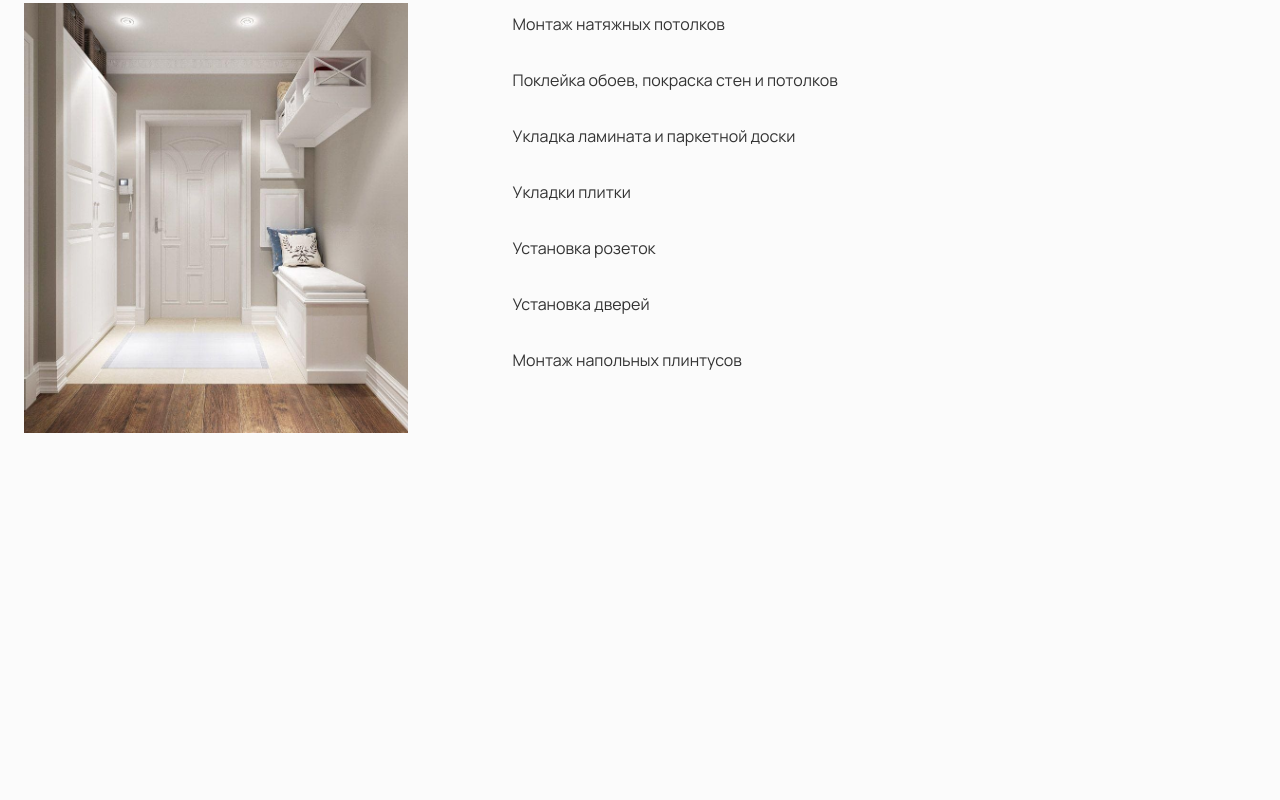
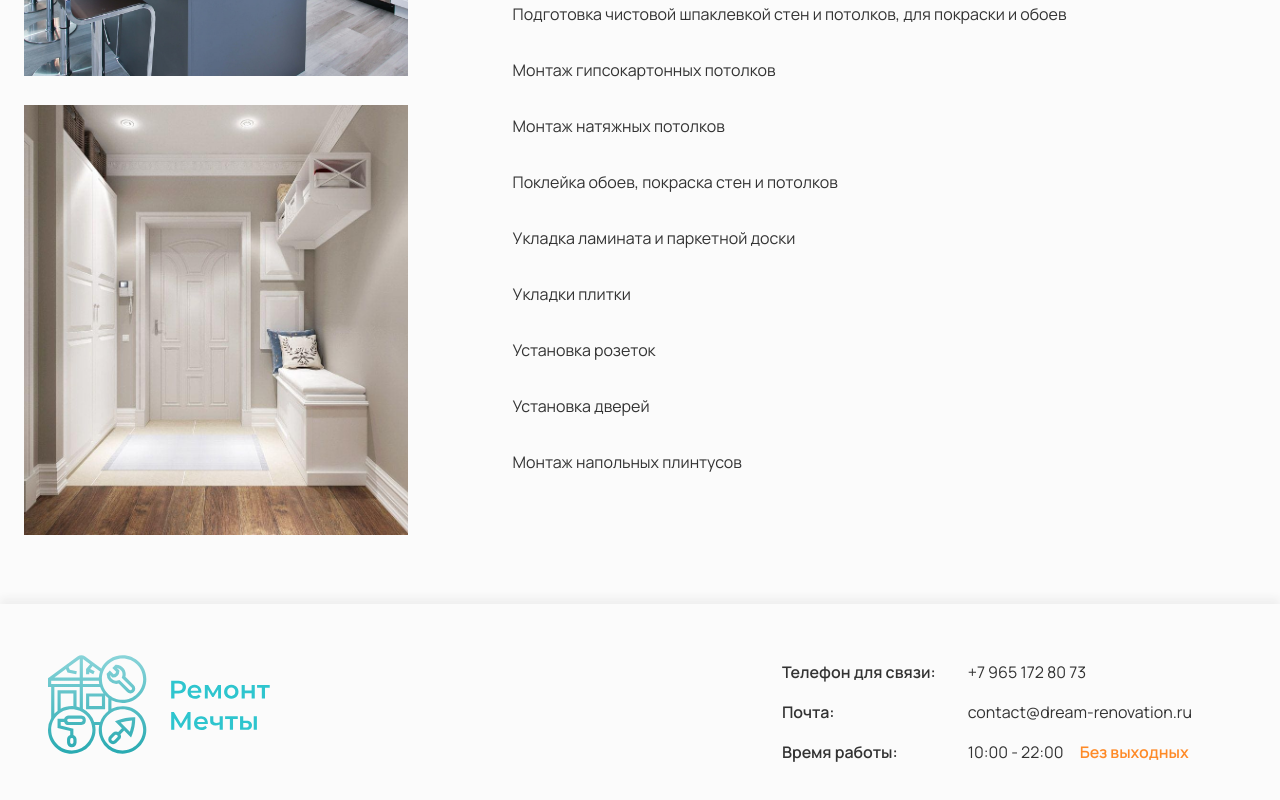
Before and after one commit to vi-latyshev/dream-renovation, a Next.js app: page /services/kitchen in a window 1280 px wide. Shown: the part 648-1448 px from the top of the page. Before the commit the page ends 1150 px from the top, so only its background shows below. Built offline with nearby package versions, Linux system fonts and the light colour scheme.

Commit message:
feat: add header & footer for each page

```diff
--- a/src/components/Footer/Footer.tsx
+++ b/src/components/Footer/Footer.tsx
@@ -1,15 +1,21 @@
-import { Container, makeStyles } from '@material-ui/core';
+import { alpha, Container, makeStyles } from '@material-ui/core';
 
 import { LogoIcon } from 'icons/Logo';
 
 import { ContactsBlock } from './ContactBlock';
 
-const useStyles = makeStyles(({ spacing }) => ({
+const useStyles = makeStyles(({ spacing, palette, breakpoints }) => ({
     footer: {
+        display: 'flex',
+        justifyContent: 'center',
+        boxShadow: `0px -6px 8px ${alpha(palette.text.primary, 0.06)}`,
+    },
+    container: {
         display: 'flex',
         flexDirection: 'row',
         alignItems: 'center',
-        padding: spacing(5, 0),
+        width: breakpoints.values.xl,
+        padding: spacing(5, 3),
     },
     logo: {
         width: 222,
@@ -21,9 +27,11 @@ export const Footer = () => {
     const classes = useStyles();
 
     return (
-        <Container component="footer" className={classes.footer}>
-            <LogoIcon className={classes.logo} />
-            <ContactsBlock />
+        <Container component="footer" maxWidth={false} className={classes.footer}>
+            <div className={classes.container}>
+                <LogoIcon className={classes.logo} />
+                <ContactsBlock />
+            </div>
         </Container>
     );
 };
--- a/src/components/Header/Header.tsx
+++ b/src/components/Header/Header.tsx
@@ -1,5 +1,6 @@
 import { Container, makeStyles } from '@material-ui/core';
 
+import { Link } from 'components/controls';
 import { LogoIcon } from 'icons/Logo';
 
 import { Navigation } from './Navigation';
@@ -23,7 +24,9 @@ export const Header = () => {
     return (
         <Container component="header" className={classes.header}>
             <div className={classes.container}>
-                <LogoIcon />
+                <Link href="/">
+                    <LogoIcon />
+                </Link>
                 <Navigation />
                 <Socials />
             </div>
--- a/src/pages/services/bathroom.tsx
+++ b/src/pages/services/bathroom.tsx
@@ -1,4 +1,4 @@
-import { PageBase } from 'components/Page';
+import { Page } from 'components/Page';
 
 import { ServicesContainer } from 'views/services/components';
 import { BathroomView } from 'views/services/bathroom';
@@ -10,11 +10,11 @@ const meta: PageMetaProps = {
 };
 
 const BathroomPage = () => (
-    <PageBase meta={meta}>
+    <Page meta={meta}>
         <ServicesContainer title={meta.title!}>
             <BathroomView />
         </ServicesContainer>
-    </PageBase>
+    </Page>
 );
 
 export default BathroomPage;
--- a/src/pages/services/electricity.tsx
+++ b/src/pages/services/electricity.tsx
@@ -1,4 +1,4 @@
-import { PageBase } from 'components/Page';
+import { Page } from 'components/Page';
 
 import { ServicesContainer } from 'views/services/components';
 import { ElectricityView } from 'views/services/electricity';
@@ -10,11 +10,11 @@ const meta: PageMetaProps = {
 };
 
 const ElectricityPage = () => (
-    <PageBase meta={meta}>
+    <Page meta={meta}>
         <ServicesContainer title={meta.title!}>
             <ElectricityView />
         </ServicesContainer>
-    </PageBase>
+    </Page>
 );
 
 export default ElectricityPage;
--- a/src/pages/services/floors.tsx
+++ b/src/pages/services/floors.tsx
@@ -1,4 +1,4 @@
-import { PageBase } from 'components/Page';
+import { Page } from 'components/Page';
 
 import { ServicesContainer } from 'views/services/components';
 import { FloorsView } from 'views/services/floor';
@@ -10,11 +10,11 @@ const meta: PageMetaProps = {
 };
 
 const FloorsPage = () => (
-    <PageBase meta={meta}>
+    <Page meta={meta}>
         <ServicesContainer title={meta.title!}>
             <FloorsView />
         </ServicesContainer>
-    </PageBase>
+    </Page>
 );
 
 export default FloorsPage;
--- a/src/pages/services/full-apartament.tsx
+++ b/src/pages/services/full-apartament.tsx
@@ -1,4 +1,4 @@
-import { PageBase } from 'components/Page';
+import { Page } from 'components/Page';
 
 import { ServicesContainer } from 'views/services/components';
 import { FullApartamentView } from 'views/services/full_apartament';
@@ -10,11 +10,11 @@ const meta: PageMetaProps = {
 };
 
 const FullApartamentPage = () => (
-    <PageBase meta={meta}>
+    <Page meta={meta}>
         <ServicesContainer title={meta.title!}>
             <FullApartamentView />
         </ServicesContainer>
-    </PageBase>
+    </Page>
 );
 
 export default FullApartamentPage;
--- a/src/pages/services/kitchen.tsx
+++ b/src/pages/services/kitchen.tsx
@@ -1,4 +1,4 @@
-import { PageBase } from 'components/Page';
+import { Page } from 'components/Page';
 
 import { ServicesContainer } from 'views/services/components';
 import { KitchenView } from 'views/services/kitchen';
@@ -10,11 +10,11 @@ const meta: PageMetaProps = {
 };
 
 const KitchenPage = () => (
-    <PageBase meta={meta}>
+    <Page meta={meta}>
         <ServicesContainer title={meta.title!}>
             <KitchenView />
         </ServicesContainer>
-    </PageBase>
+    </Page>
 );
 
 export default KitchenPage;
--- a/src/pages/services/livingroom.tsx
+++ b/src/pages/services/livingroom.tsx
@@ -1,4 +1,4 @@
-import { PageBase } from 'components/Page';
+import { Page } from 'components/Page';
 
 import { ServicesContainer } from 'views/services/components';
 import { LivingRoomView } from 'views/services/livingroom';
@@ -10,11 +10,11 @@ const meta: PageMetaProps = {
 };
 
 const LivingRoomPage = () => (
-    <PageBase meta={meta}>
+    <Page meta={meta}>
         <ServicesContainer title={meta.title!}>
             <LivingRoomView />
         </ServicesContainer>
-    </PageBase>
+    </Page>
 );
 
 export default LivingRoomPage;
--- a/src/pages/services/plumbing.tsx
+++ b/src/pages/services/plumbing.tsx
@@ -1,4 +1,4 @@
-import { PageBase } from 'components/Page';
+import { Page } from 'components/Page';
 
 import { ServicesContainer } from 'views/services/components';
 import { PlumbingView } from 'views/services/plumbing';
@@ -10,11 +10,11 @@ const meta: PageMetaProps = {
 };
 
 const PlumbingPage = () => (
-    <PageBase meta={meta}>
+    <Page meta={meta}>
         <ServicesContainer title={meta.title!}>
             <PlumbingView />
         </ServicesContainer>
-    </PageBase>
+    </Page>
 );
 
 export default PlumbingPage;
```
